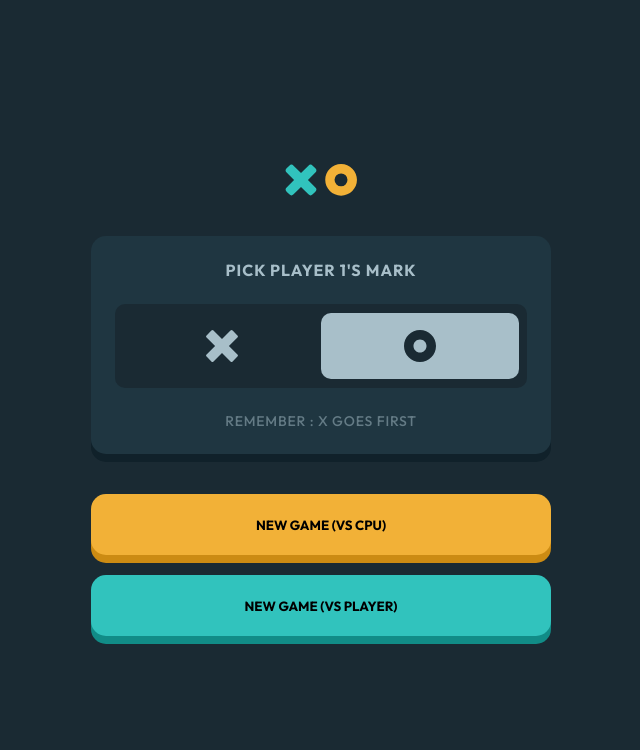
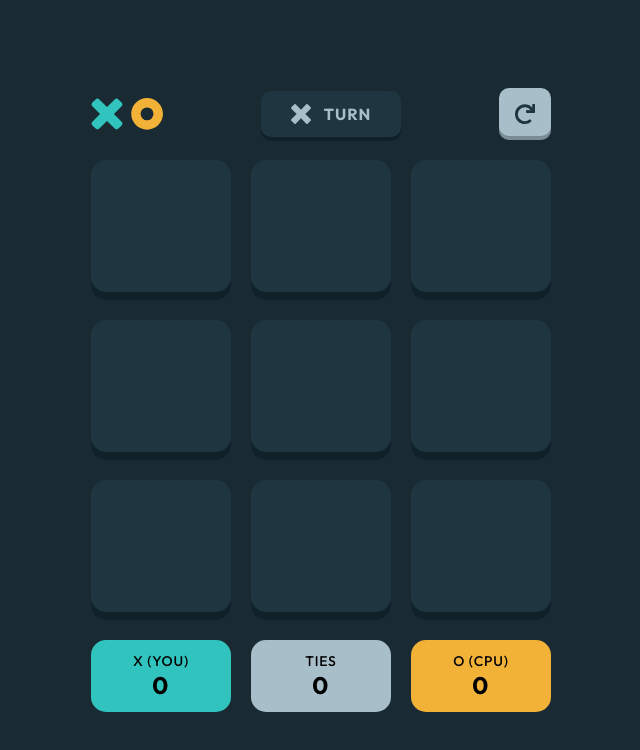
Before and after one commit to BBualdo/Tic-Tac-Toe-App, a React (Vite) app: page / in a window 1280 px wide. Both pictures are taken after a click on the button "NEW GAME (VS CPU)". Shown: the top 750 px of the page, without its empty margins (319-959 px from the left). Built offline with nearby package versions, Linux system fonts and the light colour scheme.

Commit message:
Board hard-coded and styled. Change page state

```diff
--- a/src/App.jsx
+++ b/src/App.jsx
@@ -1,10 +1,20 @@
 import React from "react";
 import Menu from "./components/Menu";
+import Board from "./components/Board";
 
 export default function App() {
+  const [currentPage, setCurrentPage] = React.useState(
+  <Menu
+    togglePage={togglePage}
+  />)
+
+  function togglePage() {
+    setCurrentPage(<Board />)
+  }
+
   return (
     <main>
-      <Menu />
+      {currentPage}
     </main>
   )
 }
--- /dev/null
+++ b/src/components/Board.jsx
@@ -0,0 +1,44 @@
+import React from "react";
+import logo from '../images/logo.svg';
+import xTurn from '../images/pick-x.svg';
+import oTurn from '../images/pick-o.svg';
+
+export default function Board() {
+  return (
+    <section className="board">
+      <header>
+      <img className="app--logo" src={logo}/>
+      <div className="current-turn">
+        <img className="current-player--img" src={xTurn}/>
+        <h4>Turn</h4>
+      </div>
+      <button className="restart-game--button"></button>
+      </header>
+      <div className="board--grid">
+        <div className="board--field"></div>
+        <div className="board--field"></div>
+        <div className="board--field"></div>
+        <div className="board--field"></div>
+        <div className="board--field"></div>
+        <div className="board--field"></div>
+        <div className="board--field"></div>
+        <div className="board--field"></div>
+        <div className="board--field"></div>
+      </div>
+      <div className="results">
+        <div className="result result--x">
+          <p>X (You)</p>
+          <h2>0</h2>
+        </div>
+        <div className="result result-ties">
+          <p>Ties</p>
+          <h2>0</h2>
+        </div>
+        <div className="result result--o">
+          <p>O (CPU)</p>
+          <h2>0</h2>
+        </div>
+      </div>
+    </section>
+  )
+}
--- a/src/components/Menu.jsx
+++ b/src/components/Menu.jsx
@@ -1,7 +1,7 @@
 import React from "react";
 import logo from '../images/logo.svg';
 
-export default function Menu() {
+export default function Menu(props) {
   return (
     <section className="menu">
       <img className="app--logo" src={logo}/>
@@ -14,10 +14,16 @@ export default function Menu() {
         <p className="hint">Remember : X Goes First</p>
       </div>
       <div className="menu-buttons">
-        <button className="new-game--button cpu">
+        <button
+        className="primary-button new-game--button cpu"
+        onClick={props.togglePage}
+        >
           NEW GAME (VS CPU)
         </button>
-        <button className="new-game--button player">
+        <button
+        className="primary-button new-game--button player"
+        onClick={props.togglePage}
+        >
           NEW GAME (VS PLAYER)
         </button>
       </div>
--- a/src/index.css
+++ b/src/index.css
@@ -153,3 +153,98 @@ body {
 .player:hover {
   background-color: var(--lightBlueHover);
 }
+
+/* Board */
+
+.board {
+  align-items: center;
+  display: flex;
+  flex-direction: column;
+  gap: 20px;
+  justify-content: center;
+  min-height: 100vh;
+}
+
+header {
+  align-items: center;
+  display: flex;
+  justify-content: space-between;
+  width: 460px;
+}
+
+.current-turn {
+  align-items: center;
+  background-color: var(--semiDarkNavy);
+  border-radius: 10px;
+  box-shadow: 0px 4px 0px #10212A;
+  color: var(--silver);
+  display: flex;
+  gap: 13px;
+  padding: 13px 30px;
+}
+
+.current-player--img {
+  height: 20px;
+  width: 20px;
+}
+
+.restart-game--button {
+  background: url(./images/icon-restart.svg) center no-repeat;
+  background-color: var(--silver);
+  border: none;
+  border-radius: 10px;
+  box-shadow: 0px -4px 0px #7a8d96 inset;
+  cursor: pointer;
+  height: 52px;
+  width: 52px;
+}
+
+.restart-game--button:hover {
+  background-color: var(--silverHover);
+}
+
+.board--grid {
+  display: grid;
+  column-gap: 20px;
+  grid-template-columns: repeat(3, 1fr);
+  grid-template-rows: repeat(3, 1fr);
+  row-gap: 20px;
+}
+
+.board--field {
+  background: var(--semiDarkNavy);
+  border-radius: 15px;
+  box-shadow: 0px -8px 0px #10212A inset;
+  cursor: pointer;
+  height: 140px;
+  width: 140px;
+}
+
+.results {
+  align-items: center;
+  display: flex;
+  justify-content: space-between;
+  width: 460px;
+}
+
+.result {
+  align-items: center;
+  border-radius: 15px;
+  display: flex;
+  flex-direction: column;
+  justify-content: center;
+  height: 72px;
+  width: 140px;
+}
+
+.result--x {
+  background-color: var(--lightBlue);
+}
+
+.result-ties {
+  background-color: var(--silver);
+}
+
+.result--o {
+  background-color: var(--LightYellow);
+}
```
